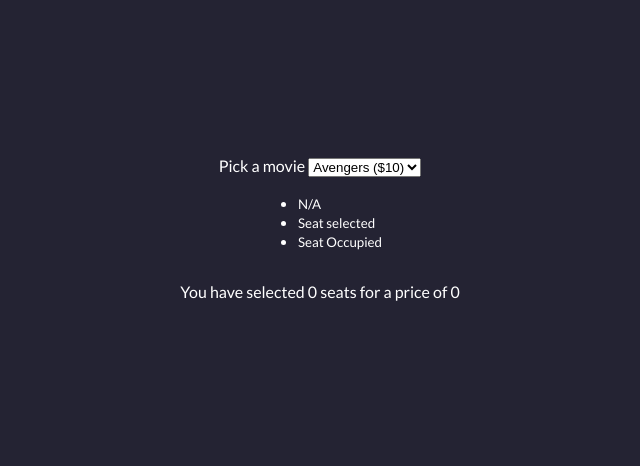
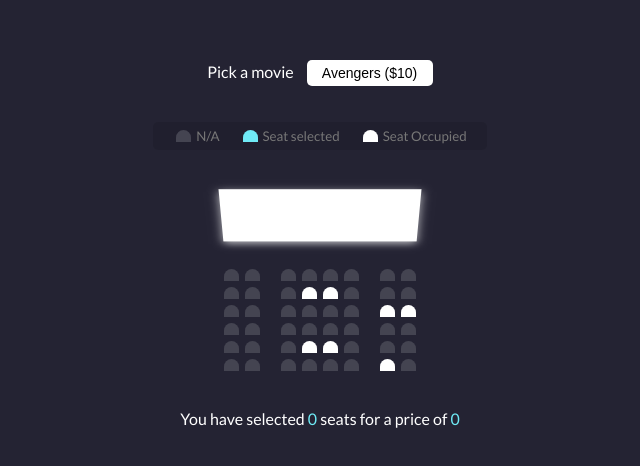
Before and after one commit to umeshraj/udemy_20_web_projects_vanilla_js, a plain HTML site: page 03_movie_seat_booking/index.html in a window 1280 px wide. Shown: the part 164-630 px from the top of the page, without its empty margins (320-960 px from the left). Drawn offline with Linux system fonts and the light colour scheme.

Commit message:
css work for movie

```diff
--- a/03_movie_seat_booking/style.css
+++ b/03_movie_seat_booking/style.css
@@ -17,3 +17,101 @@ body {
   font-family: "Lato", "sans-serif";
   margin: 0;
 }
+
+.movie-container {
+  margin: 20px 0;
+}
+
+.movie-container select {
+  background-color: #fff;
+  border: 0;
+  border-radius: 5px;
+  font-size: 14px;
+  margin-left: 10px;
+  padding: 5px 15px 5px 15px;
+  -moz-appearance: none;
+  -webkit-appearance: none;
+  appearance: none;
+}
+
+.container {
+  perspective: 1000px;
+  margin-bottom: 30px;
+}
+
+.seat {
+  background-color: #444451;
+  height: 12px;
+  width: 15px;
+  margin: 3px;
+  border-top-left-radius: 10px;
+  border-top-right-radius: 10px;
+}
+
+.seat.selected {
+  background-color: #6feaf6;
+}
+
+.seat.occupied {
+  background-color: #fff;
+}
+
+.seat:nth-of-type(2) {
+  margin-right: 18px;
+}
+
+.seat:nth-last-of-type(2) {
+  margin-left: 18px;
+}
+
+.seat:not(.occupied):hover {
+  cursor: pointer;
+  transform: scale(1.2);
+}
+
+.showcase .seat:not(.occupied):hover {
+  cursor: default;
+  transform: scale(1);
+}
+
+.showcase {
+  background-color: rgba(0, 0, 0, 0.1);
+  padding: 5px 10px;
+  border-radius: 5px;
+  color: #777;
+  list-style-type: none;
+  display: flex;
+  justify-content: space-between;
+}
+
+.showcase li {
+  display: flex;
+  align-items: center;
+  justify-content: center;
+  margin: 0 10px;
+}
+
+.showcase li small {
+  margin-left: 2px;
+}
+
+.row {
+  display: flex;
+}
+
+.screen {
+  background-color: #fff;
+  height: 70px;
+  width: 100%;
+  margin: 15px 0;
+  transform: rotateX(-45deg);
+  box-shadow: 0 3px 10px rgba(255, 255, 255, 0.7);
+}
+
+p.text {
+  margin: 5px 0;
+}
+
+p.text span {
+  color: #6feaf6;
+}
```
